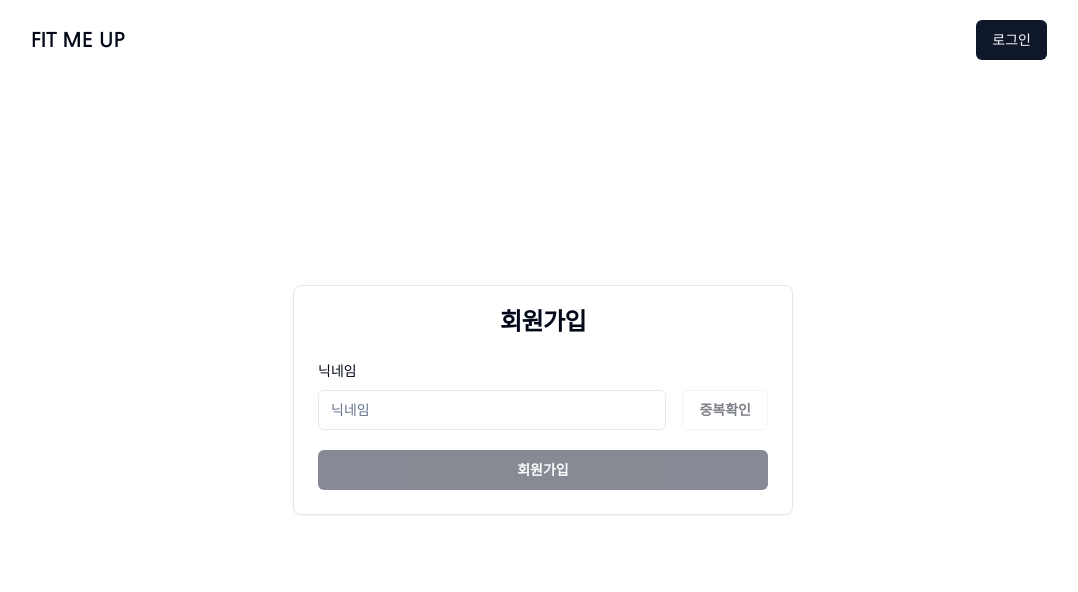
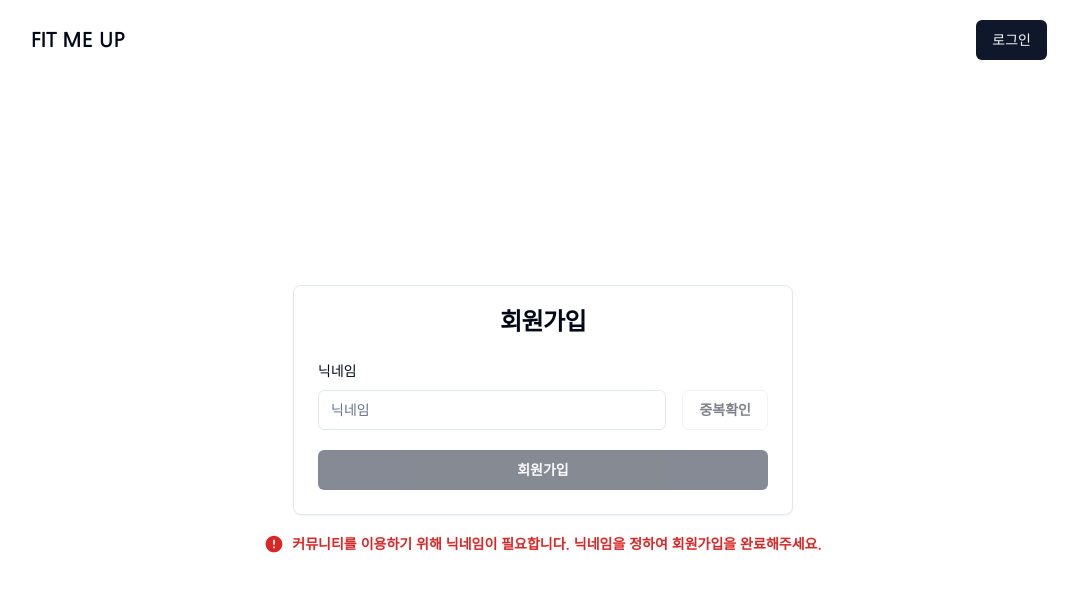
Before and after one commit to SeonnHo/fit-me-up, a Next.js app: page /sign-up/oauth/1/1 in a window 1280 px wide. Shown: the top 592 px of the page, without its empty margins (97-1175 px from the left). Built offline with nearby package versions, Linux system fonts and the light colour scheme; no server answers.

Commit message:
닉네임 필요 이유 문구 추가

```diff
--- a/src/app/sign-up/oauth/[provider]/[id]/page.tsx
+++ b/src/app/sign-up/oauth/[provider]/[id]/page.tsx
@@ -17,6 +17,7 @@ import { signIn } from 'next-auth/react';
 import { useState } from 'react';
 import { useForm } from 'react-hook-form';
 import { z } from 'zod';
+import { RiErrorWarningFill } from 'react-icons/ri';
 
 const nicknameRegex = /[a-zA-Z0-9가-힣]/g;
 
@@ -112,8 +113,8 @@ export default function OAuthSignUpPage({ params }: Props) {
   };
 
   return (
-    <main className="flex justify-center items-center h-screen">
-      <Card className="w-[500px] max-sm:w-full max-sm:border-none max-sm:shadow-none">
+    <main className="flex flex-col justify-center items-center h-screen max-sm:justify-start max-sm:pt-[60px]">
+      <Card className="w-[500px] max-sm:w-full max-sm:border-none max-sm:shadow-none relative">
         <CardHeader>
           <CardTitle className="text-center">회원가입</CardTitle>
         </CardHeader>
@@ -159,6 +160,16 @@ export default function OAuthSignUpPage({ params }: Props) {
             </form>
           </Form>
         </CardContent>
+        {isDisabled && (
+          <section className="flex justify-center items-center mt-4 max-sm:flex-col max-sm:px-2 absolute -bottom-10 left-1/2 -translate-x-1/2 w-screen max-sm:-bottom-14">
+            <RiErrorWarningFill className="size-5 text-red-600 mr-2 max-sm:mb-2 shrink-0" />
+            <p className="font-bold text-sm text-red-600 text-center">
+              커뮤니티를 이용하기 위해 닉네임이 필요합니다.&nbsp;
+              <br className="sm:hidden" />
+              닉네임을 정하여 회원가입을 완료해주세요.
+            </p>
+          </section>
+        )}
       </Card>
     </main>
   );
```
